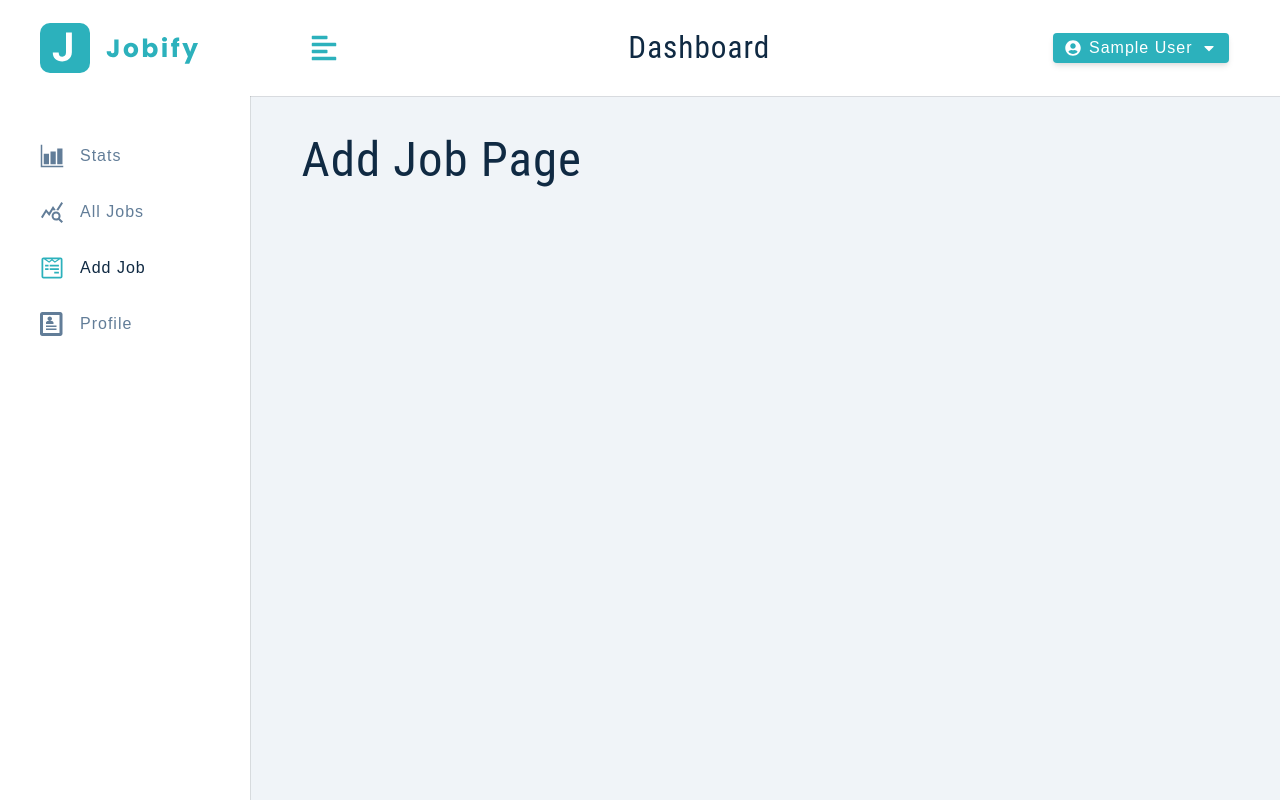
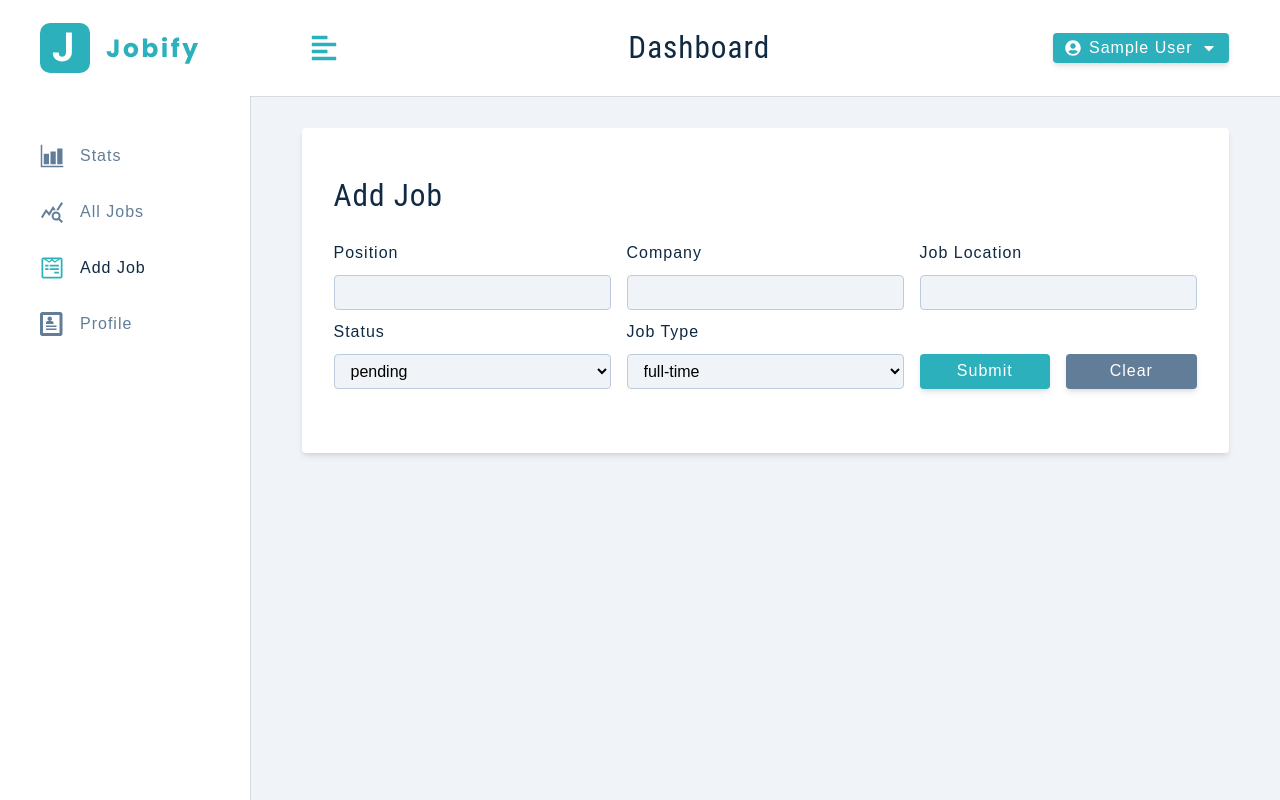
Before and after one commit to nikolaysbv/jobify, a React (Create React App) app in the folder client/: page /add-job in a window 1280 px wide. Built offline with nearby package versions, Linux system fonts and the light colour scheme; sample sign-in values are in the browser's storage.

Commit message:
created create job structrure and functionality on the frontend

```diff
--- /dev/null
+++ b/client/src/components/FormRowSelect.js
@@ -0,0 +1,25 @@
+const FormRowSelect = ({ labelText, name, value, handleChange, list }) => {
+  return (
+    <div className="form-row">
+      <label htmlFor={name} className="form-label">
+        {labelText || name}
+      </label>
+
+      <select
+        name={name}
+        value={value}
+        onChange={handleChange}
+        className="form-select"
+      >
+        {list.map((itemValue, index) => {
+          return (
+            <option key={index} value={itemValue}>
+              {itemValue}
+            </option>
+          )
+        })}
+      </select>
+    </div>
+  )
+}
+export default FormRowSelect
--- a/client/src/components/index.js
+++ b/client/src/components/index.js
@@ -5,5 +5,15 @@ import Navbar from "./Navbar"
 import BigSidebar from "./BigSidebar"
 import SmallSidebar from "./SmallSidebar"
 import NavLinks from "./NavLinks"
+import FormRowSelect from "./FormRowSelect"
 
-export { Logo, FormRow, Alert, Navbar, BigSidebar, SmallSidebar, NavLinks }
+export {
+  Logo,
+  FormRow,
+  Alert,
+  Navbar,
+  BigSidebar,
+  SmallSidebar,
+  NavLinks,
+  FormRowSelect,
+}
--- a/client/src/context/actions.js
+++ b/client/src/context/actions.js
@@ -11,3 +11,10 @@ export const LOGOUT_USER = "LOGOUT_USER"
 export const UPDATE_USER_BEGIN = "UPDATE_USER_BEGIN"
 export const UPDATE_USER_SUCCESS = "UPDATE_USER_SUCCESS"
 export const UPDATE_USER_ERROR = "UPDATE_USER_ERROR"
+
+export const HANDLE_CHANGE = "HANDLE_CHANGE"
+export const CLEAR_VALUES = "CLEAR_VALUES"
+
+export const CREATE_JOB_BEGIN = "CREATE_JOB_BEGIN"
+export const CREATE_JOB_SUCCESS = "CREATE_JOB_SUCCESS"
+export const CREATE_JOB_ERROR = "CREATE_JOB_ERROR"
--- a/client/src/context/appContext.js
+++ b/client/src/context/appContext.js
@@ -12,6 +12,11 @@ import {
   UPDATE_USER_BEGIN,
   UPDATE_USER_SUCCESS,
   UPDATE_USER_ERROR,
+  HANDLE_CHANGE,
+  CLEAR_VALUES,
+  CREATE_JOB_BEGIN,
+  CREATE_JOB_SUCCESS,
+  CREATE_JOB_ERROR,
 } from "./actions"
 
 const token = localStorage.getItem("token")
@@ -26,8 +31,16 @@ const initialState = {
   user: user ? JSON.parse(user) : null,
   token: token,
   userLocation: userLocation || "",
+  showSidebar: false,
+  isEditing: false,
+  editJobId: "",
+  position: "",
+  company: "",
   jobLocation: userLocation || "",
-  showSidebar: false,
+  jobTypeOptions: ["full-time", "part-time", "remote", "internship"],
+  jobType: "full-time",
+  statusOptions: ["pending", "interview", "declined"],
+  status: "pending",
 }
 
 const AppContext = React.createContext()
@@ -143,6 +156,37 @@ const AppProvider = ({ children }) => {
     removeUserFromLocalStorage()
   }
 
+  const handleChange = ({ value, name }) => {
+    dispatch({ type: HANDLE_CHANGE, payload: { name, value } })
+  }
+
+  const clearValues = () => {
+    dispatch({ type: CLEAR_VALUES })
+  }
+
+  const createJob = async () => {
+    dispatch({ type: CREATE_JOB_BEGIN })
+    try {
+      const { position, company, jobLocation, jobType, status } = state
+      await authFetch.post("/jobs", {
+        position,
+        company,
+        jobLocation,
+        jobType,
+        status,
+      })
+      dispatch({ type: CREATE_JOB_SUCCESS })
+      clearValues()
+    } catch (error) {
+      if (error.response.status === 401) return
+      dispatch({
+        type: CREATE_JOB_ERROR,
+        payload: { msg: error.response.data.msg },
+      })
+    }
+    clearAlert()
+  }
+
   return (
     <AppContext.Provider
       value={{
@@ -152,6 +196,9 @@ const AppProvider = ({ children }) => {
         updateUser,
         toggleSidebar,
         logoutUser,
+        handleChange,
+        clearValues,
+        createJob,
       }}
     >
       {children}
--- a/client/src/context/reducer.js
+++ b/client/src/context/reducer.js
@@ -9,6 +9,11 @@ import {
   UPDATE_USER_BEGIN,
   UPDATE_USER_SUCCESS,
   UPDATE_USER_ERROR,
+  HANDLE_CHANGE,
+  CLEAR_VALUES,
+  CREATE_JOB_BEGIN,
+  CREATE_JOB_SUCCESS,
+  CREATE_JOB_ERROR,
 } from "./actions"
 
 import { initialState } from "./appContext"
@@ -105,6 +110,54 @@ const reducer = (state, action) => {
     }
   }
 
+  if (action.type === HANDLE_CHANGE) {
+    return {
+      ...state,
+      [action.payload.name]: action.payload.value,
+    }
+  }
+
+  if (action.type === CLEAR_VALUES) {
+    const initialState = {
+      isEditing: false,
+      editJobId: "",
+      position: "",
+      company: "",
+      jobLocation: state.userLocation,
+      jobType: "full-time",
+      status: "pending",
+    }
+
+    return {
+      ...state,
+      ...initialState,
+    }
+  }
+
+  if (action.type === CREATE_JOB_BEGIN) {
+    return { ...state, isLoading: true }
+  }
+
+  if (action.type === CREATE_JOB_SUCCESS) {
+    return {
+      ...state,
+      isLoading: false,
+      showAlert: true,
+      alertType: "success",
+      alertText: "New Job Created!",
+    }
+  }
+
+  if (action.type === CREATE_JOB_ERROR) {
+    return {
+      ...state,
+      isLoading: false,
+      showAlert: true,
+      alertType: "danger",
+      alertText: action.payload.msg,
+    }
+  }
+
   throw new Error(`no such action : ${action.type}`)
 }
 
--- a/client/src/pages/dashboard/AddJob.js
+++ b/client/src/pages/dashboard/AddJob.js
@@ -1,4 +1,103 @@
+import { FormRow, FormRowSelect, Alert } from "../../components"
+import { useAppContext } from "../../context/appContext"
+import Wrapper from "../../assets/wrappers/DashboardFormPage"
+
 const AddJob = () => {
-  return <h1>Add Job Page</h1>
+  const {
+    isLoading,
+    isEditing,
+    showAlert,
+    displayAlert,
+    position,
+    company,
+    jobLocation,
+    jobType,
+    jobTypeOptions,
+    status,
+    statusOptions,
+    handleChange,
+    clearValues,
+    createJob,
+  } = useAppContext()
+
+  const handleSubmit = (e) => {
+    e.preventDefault()
+    if (!position || !company || !jobLocation) {
+      displayAlert()
+      return
+    }
+    if (isEditing) {
+      return
+    }
+    createJob()
+  }
+
+  const handleJobInput = (e) => {
+    const name = e.target.name
+    const value = e.target.value
+    handleChange({ value, name })
+  }
+
+  return (
+    <Wrapper>
+      <form className="form">
+        <h3>{isEditing ? "edit job" : "add job"}</h3>
+        {showAlert && <Alert />}
+        <div className="form-center">
+          <FormRow
+            type="text"
+            name="position"
+            value={position}
+            handleChange={handleJobInput}
+          />
+          <FormRow
+            type="text"
+            name="company"
+            value={company}
+            handleChange={handleJobInput}
+          />
+          <FormRow
+            type="text"
+            labelText="job location"
+            name="jobLocation"
+            value={jobLocation}
+            handleChange={handleJobInput}
+          />
+          <FormRowSelect
+            name="status"
+            value={status}
+            handleChange={handleJobInput}
+            list={statusOptions}
+          />
+          <FormRowSelect
+            name="jobType"
+            labelText="job type"
+            value={jobType}
+            handleChange={handleJobInput}
+            list={jobTypeOptions}
+          />
+          <div className="btn-container">
+            <button
+              type="submit"
+              className="btn btn-block submit-btn"
+              onClick={handleSubmit}
+              disabled={isLoading}
+            >
+              submit
+            </button>
+            <button
+              className="btn btn-block clear-btn"
+              onClick={(e) => {
+                e.preventDefault()
+                clearValues()
+              }}
+            >
+              clear
+            </button>
+          </div>
+        </div>
+      </form>
+    </Wrapper>
+  )
 }
 export default AddJob
```
